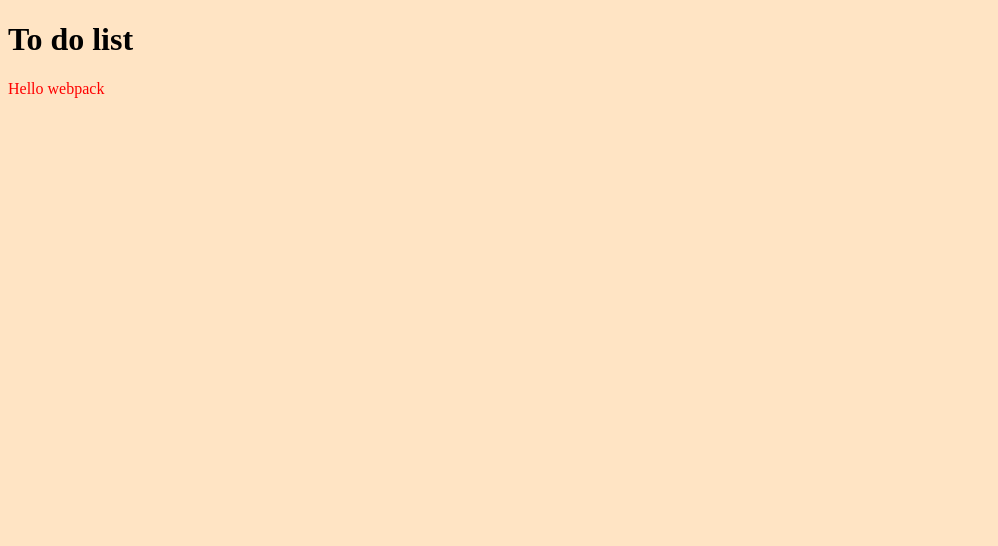
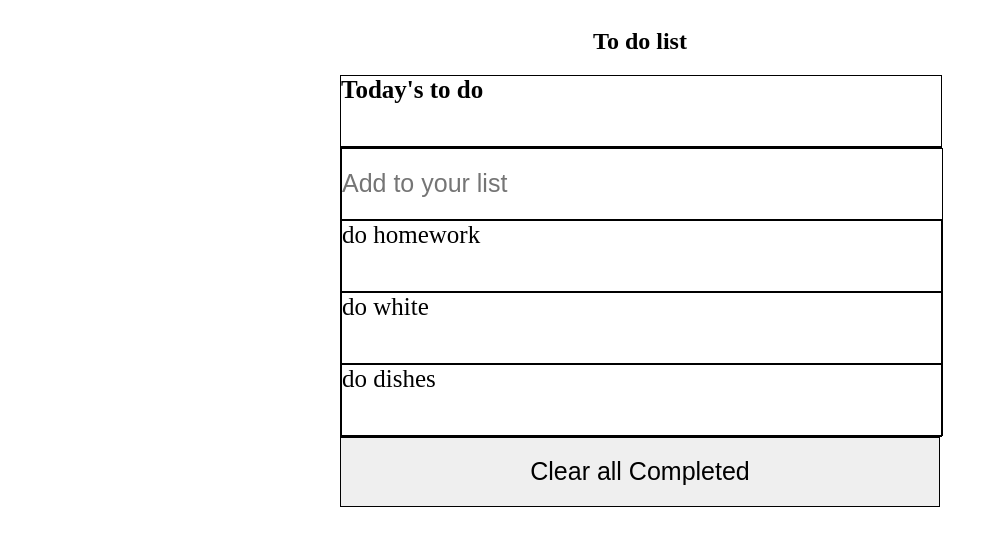
Before and after one commit to mohamedgamaleldin999999/An-interactive-to-do-list, a website built with webpack: page webpack-demo/src/index.html in a window 1280 px wide. Shown: the whole page, without its empty margins (0-998 px from the left). Built offline with nearby package versions, Linux system fonts and the light colour scheme.

Commit message:
Add css and finish project

```diff
--- a/webpack-demo/src/index.html
+++ b/webpack-demo/src/index.html
@@ -6,9 +6,20 @@
     <title>Document</title>
 </head>
 <body>
-    <h1>To do list</h1>
-    <ul class="list"></ul>
+    <section class="holder">
+        <h1>To do list</h1>
+        <div class="container">
+            <h2>Today's to do</h2>
+            <form class="todo-form">
+                <input type="text" class="todo-input" placeholder="Add to your list">
+                <button class="add-btn">Add</button>
+            </form>
+            <ul class="list" id="list"></ul>
+            <button class="clear-btn">Clear all Completed</button>
+        </div>
+    </section>
 
-    <script src="index.js"></script>
+
+    <script src="./index.js"></script>
 </body>
 </html>
--- a/webpack-demo/src/index.js
+++ b/webpack-demo/src/index.js
@@ -1,14 +1,36 @@
 import _ from 'lodash';
 import './style.css';
 
-function component() {
-  const element = document.createElement('div');
+const tasks = [
+  {
+    description: 'do homework',
+    completed: true,
+    index: 0
+  },
+  {
+    description: 'do dishes',
+    completed: true,
+    index: 2
+  },{
+    description: 'do white',
+    completed: true,
+    index: 1
+  }
+];
 
-// Lodash, now imported by this script
-element.innerHTML = _.join(['Hello', 'webpack'], ' ');
-element.classList.add('hello');
+tasks.sort((a, b) => a.index - b.index)
 
-  return element;
-}
+function createItem () {
+  const list = document.getElementById('list');
+  list.innerHTML = '';
+  tasks.forEach((task) =>{
+    const aTask = document.createElement('li');
+    list.appendChild(aTask);
+    aTask.textContent = task.description
+    if (task.completed) {
+      aTask.classList.add('completed');
+    }
+  });
+};
 
-document.body.appendChild(component());
+document.addEventListener('DOMContentLoaded', createItem);
--- a/webpack-demo/src/style.css
+++ b/webpack-demo/src/style.css
@@ -2,6 +2,51 @@
   color: red;
 }
 
-body {
-  background-color: bisque;
+.holder {
+  display: flex;
+  flex-direction: column;
+  align-items: center;
 }
+
+.container {
+  width: 600px;
+  height: 1000px;
+}
+
+.container > * {
+  width: 100%;
+  height: 70px;
+  font-size: 25px;
+  border: 0.5px solid black;
+}
+
+h2 {
+  margin: 0;
+}
+
+.list {
+  list-style: none;
+  padding: 0;
+  height: fit-content;
+  margin: 0;
+}
+
+.list li {
+  width: 100%;
+  height: 70px;
+  font-size: 25px;
+  border: 0.5px solid black;
+
+}
+
+.todo-input {
+  width: 100%;
+  height: 70px;
+  font-size: 25px;
+  padding: 0;
+  border: 0.5px solid black;
+}
+
+.add-btn {
+  display: none;
+}
```
